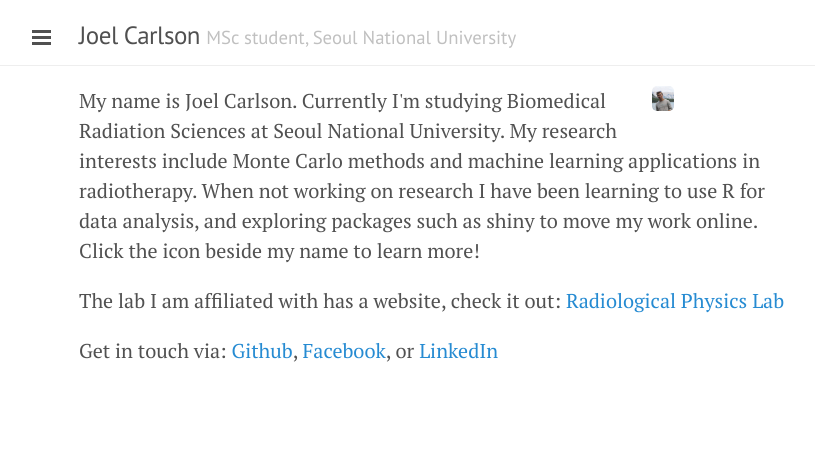
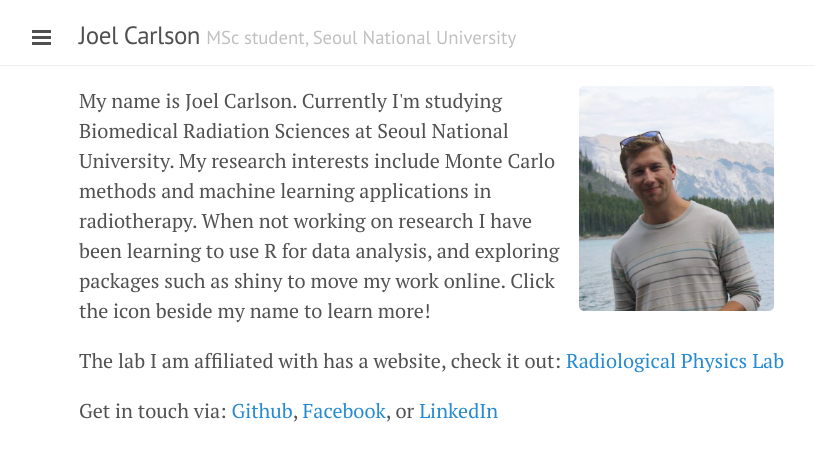
Before and after one commit to joelcarlson/joelcarlson.github.io, a Jekyll site: the page built from index.html, in a window 1280 px wide. Shown: the top 461 px of the page, without its empty margins (201-1016 px from the left). Built offline with Jekyll 4.4.1, drawn with Linux system fonts in a browser that asks for light colours; Markdown is read by kramdown in place of the engine named in the settings; the list of posts is cut into pages by our own code.

Commit message:
Update index.html

```diff
--- a/index.html
+++ b/index.html
@@ -3,8 +3,8 @@ layout: default
 ---
 
 <div class="page">
-<div style="float: right;padding-left:15px;padding-right:125px;">
-  <img src="/figs/Rockies.jpg" alt="Joel Carlson" title="Joel Carlson" height="25px"/>
+<div style="float: right;padding-left:15px;padding-right:25px;">
+  <img src="/figs/Rockies.jpg" alt="Joel Carlson" title="Joel Carlson" height="225px"/>
 </div>
 <p>My name is Joel Carlson. Currently I'm studying Biomedical Radiation Sciences at Seoul National University. My research interests include Monte Carlo methods and machine learning applications in radiotherapy. When not working on research I have been learning to use R for data analysis, and exploring packages such as shiny to move my work online. Click the icon beside my name to learn more!</p>
 
```
